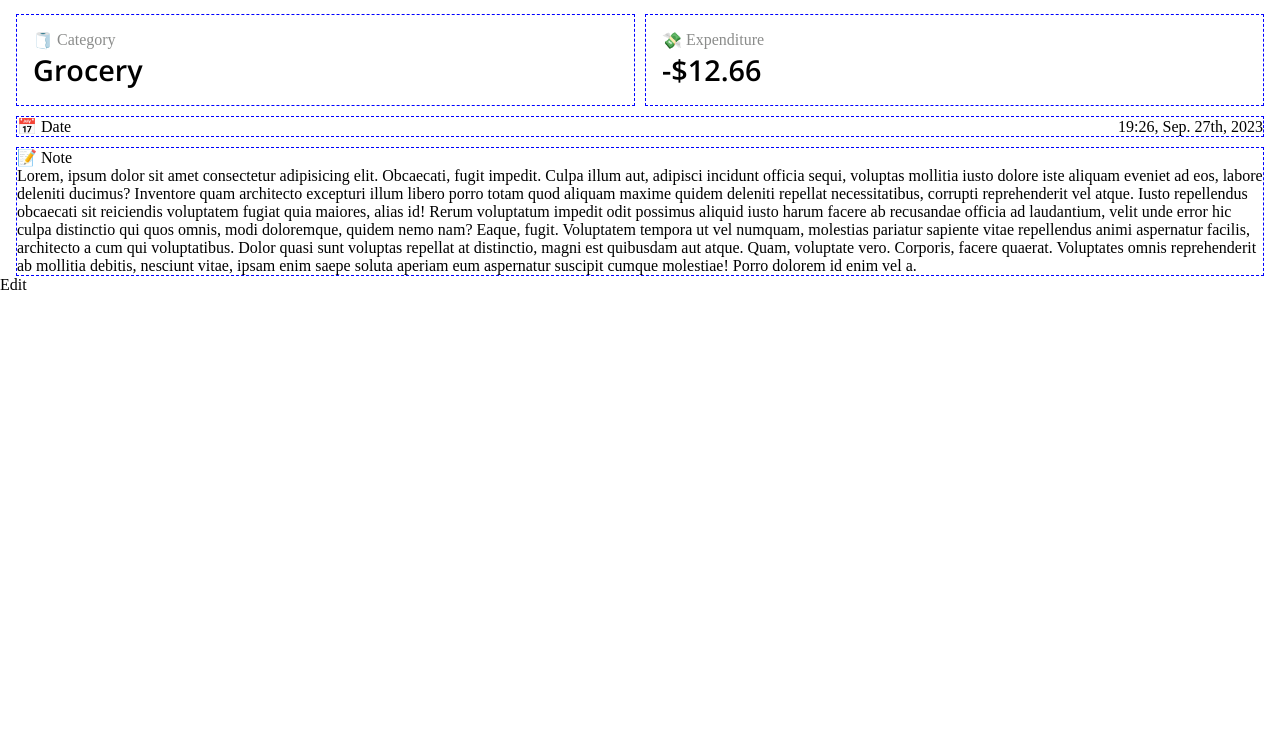
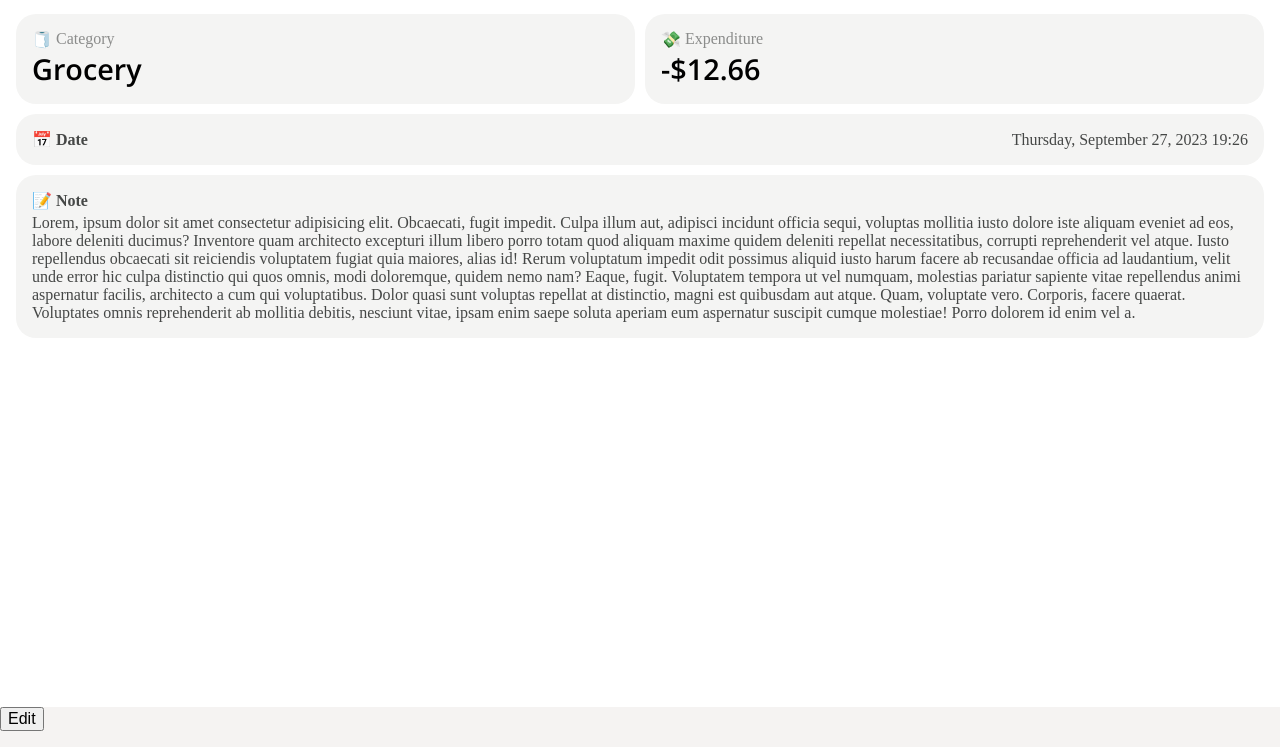
Before and after one commit to userBotN1/Cookie-Ledger, a plain HTML site: page transaction-details.html in a window 1280 px wide. Shown: the part 53-800 px from the top of the page. Drawn offline with nearby package versions, Linux system fonts and the light colour scheme.

Commit message:
Clean up CSS

```diff
--- a/transaction-details.css
+++ b/transaction-details.css
@@ -11,13 +11,10 @@
 /* --------------- HEADER LAYOUT --------------- */
 header {
   /* border: 1px red solid; */
-  margin: 1.1em auto;
+  margin: 1.1em 1rem;
   display: flex;
-  flex-flow: row wrap;
   align-items: center;
   justify-content: space-between;
-  margin-left: 1rem;
-  margin-right: 1rem;
 }
 
 header span {
@@ -26,11 +23,10 @@ header span {
 }
 
 /* --------------- BODY LAYOUT --------------- */
-.category-container,
-.amount-container,
-.date-container,
-.note-container {
-  border: 1px blue dashed;
+.container__border {
+  /* border: 1px blue dashed; */
+  border-radius: 20px;
+  background-color: rgba(244, 244, 243, 255);
 }
 
 .details-container {
@@ -83,10 +79,31 @@ header span {
   justify-content: space-between;
   height: min-content;
   align-items: center;
+  padding: 16px;
+  color: rgba(69, 71, 70, 255);
 }
 .note-container {
   grid-area: 3/1/4/3;
   display: flex;
   flex-flow: column wrap;
   height: min-content;
+  padding: 16px;
+  color: rgba(69, 71, 70, 255);
+  row-gap: 4px;
 }
+
+.date-container span:first-of-type,
+.note-container span:first-of-type {
+  font-weight: 600;
+}
+
+/* --------------- FOOTER LAYOUT --------------- */
+footer {
+  position: fixed;
+  bottom: 0;
+  background-color: rgba(245, 243, 242, 255);
+  width: 100%;
+  height: 5%;
+}
+footer button {
+}
--- a/transaction-details.html
+++ b/transaction-details.html
@@ -18,21 +18,25 @@
 
   <body>
     <div class="details-container">
-      <div class="category-container .category-container__grid-layout">
+      <div
+        class="category-container category-container__grid-layout container__border"
+      >
         <span class="category-container__emoji">🧻</span>
         <span class="category-container__category">Category</span>
         <span class="category-container__desc numbers">Grocery</span>
       </div>
-      <div class="amount-container .amount-container__grid-layout">
+      <div
+        class="amount-container amount-container__grid-layout container__border"
+      >
         <span class="amount-container__emoji">💸</span>
         <span class="amount-container__desc">Expenditure</span>
         <span class="amount-container__value numbers">-$12.66</span>
       </div>
-      <div class="date-container">
+      <div class="date-container container__border">
         <span>📅 Date</span>
-        <span>19:26, Sep. 27th, 2023</span>
+        <span>Thursday, September 27, 2023 19:26</span>
       </div>
-      <div class="note-container">
+      <div class="note-container container__border">
         <span>📝 Note</span>
         <p>
           Lorem, ipsum dolor sit amet consectetur adipisicing elit. Obcaecati,
@@ -58,7 +62,7 @@
   </body>
 
   <footer>
-    <span>Edit</span>
+    <button type="button">Edit</button>
   </footer>
   <script src="./transaction-details.js"></script>
 </html>
```
Also changed, not shown: assets/details.svg (added), assets/profile.svg (added), assets/trend.svg (added), 1 other file.
